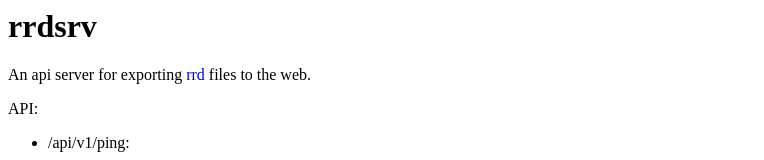
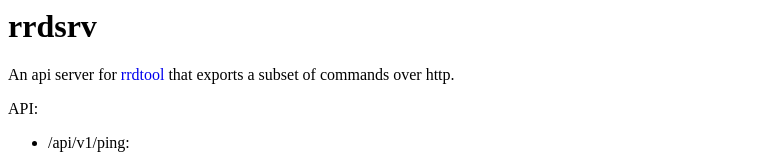
Before and after one commit to andrewchambers/rrdsrv, a plain HTML site: page index.html in a window 1280 px wide. Shown: the top 160 px of the page, without its empty margins (0-764 px from the left). Drawn offline with Linux system fonts and the light colour scheme.

Commit message:
Tweak readme

```diff
--- a/index.html
+++ b/index.html
@@ -5,7 +5,7 @@
 <h1>rrdsrv</h1>
 
 <p>
-An api server for exporting <a href="https://oss.oetiker.ch/rrdtool/">rrd</a> files to the web.
+An api server for <a href="https://oss.oetiker.ch/rrdtool/">rrdtool</a> that exports a subset of commands over http.
 </p>
 
 API:
```
